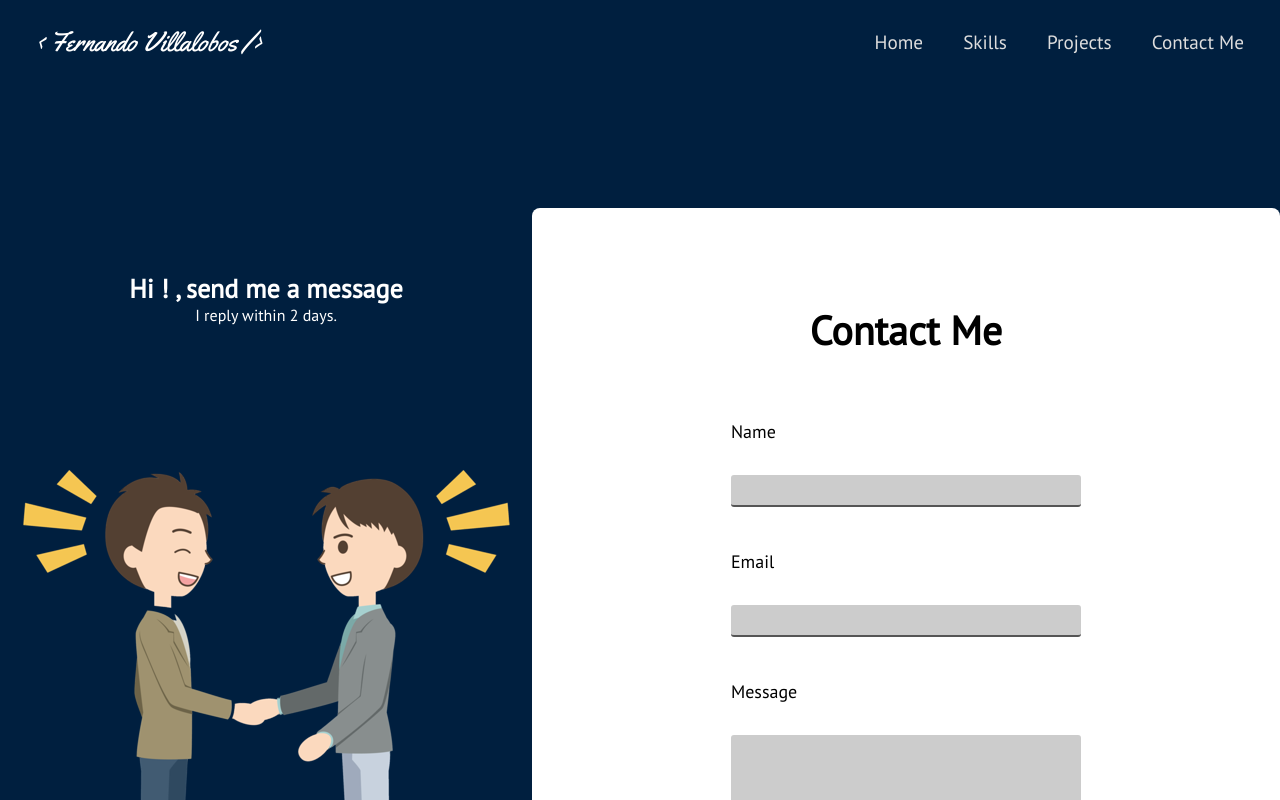
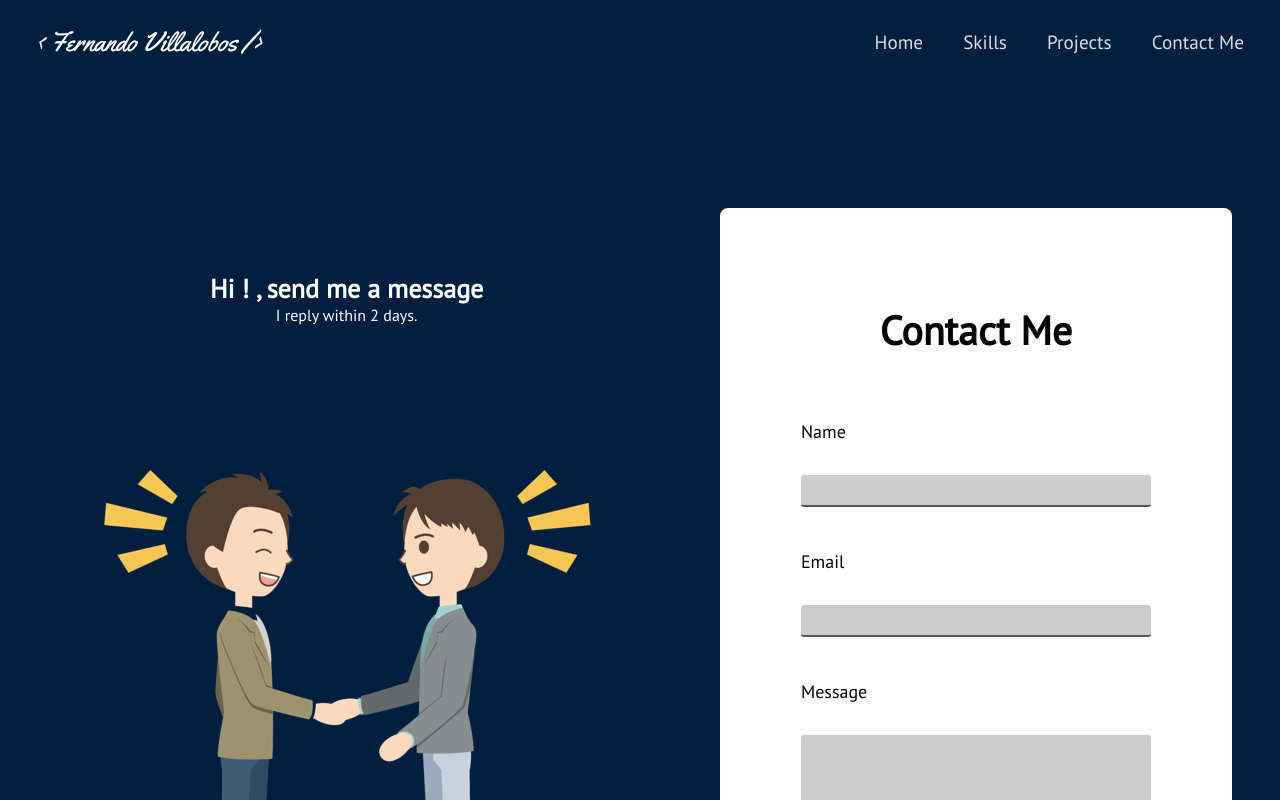
Before and after one commit to fervd24/My-portfolio, a React (Create React App) app: page /Contact in a window 1280 px wide. Shown: the top 800 px of the page. Built offline with nearby package versions, Linux system fonts and the light colour scheme.

Commit message:
Fixing responsive styles of ContactMe

```diff
--- a/src/components/ContactMe/ContactMe.css
+++ b/src/components/ContactMe/ContactMe.css
@@ -9,7 +9,8 @@
 .contactMeSubcontainer1 {
     border-radius: 8px;
     margin: auto;
-    width: 900px;
+    width: 35%;
+    margin-right: 15rem;
 }
 
 .dark-theme .contactMeSubcontainer1{
@@ -58,6 +59,13 @@
     margin-top: 9rem;
 }
 
+@media (max-width: 2000px){
+    .contactMeSubcontainer1 {
+        margin-right: 3rem;
+        width: 40%;
+    }
+}
+
 @media (max-width: 980px) {
     .contactMeContainer{
         flex-direction: column;
@@ -65,22 +73,17 @@
     }
 
     .contactMeSubcontainer1{
-        width: 80%;
+        width: 90%;
         margin: 2rem auto;
     }
 
     .contactMeSubcontainer2{
         width: 90%;
         margin: 3rem auto;
+        height: 750px;
     }
 
     .contactImgContainer img{
-        width: 350px;
+        width: 330px;
     }
 }
-
-@media (max-width: 980px) {
-    .contactMeSubcontainer1{
-        width: 90%;
-    }
-}
```
